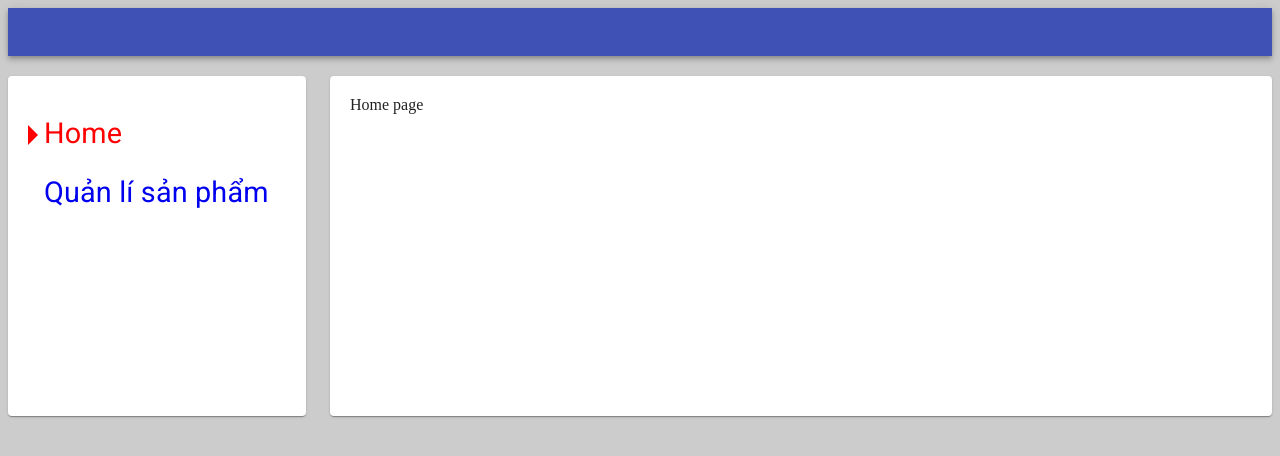
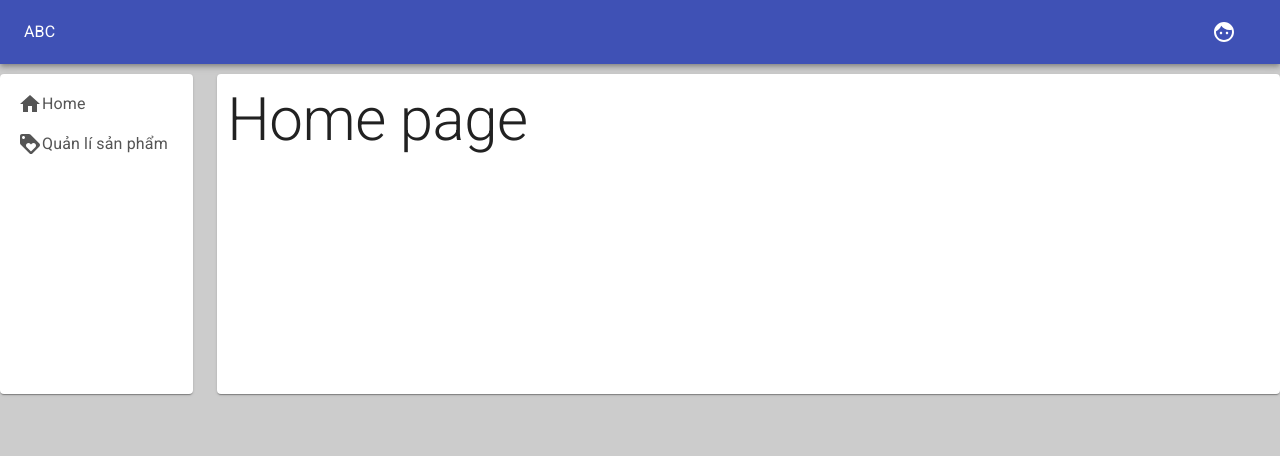
Before and after one commit to nguyenHoang32/connect-api, a React (Create React App) app: page / in a window 1280 px wide. Shown: the top 456 px of the page. Built offline with nearby package versions, Linux system fonts and the light colour scheme.

Commit message:
material-ui

```diff
--- a/db.json
+++ /dev/null
@@ -1,16 +0,0 @@
-{
-  "products": [
-    {
-      "name": "Nguyễn Hoàng",
-      "price": 1234567890,
-      "status": false,
-      "id": 1
-    },
-    {
-      "name": "Nguyễn Hoàng",
-      "price": 123123,
-      "status": true,
-      "id": 2
-    }
-  ]
-}
--- a/public/index.html
+++ b/public/index.html
@@ -12,7 +12,7 @@
     <link rel="stylesheet" href="https://fonts.googleapis.com/icon?family=Material+Icons" />
     <title>React App</title>
   </head>
-  <body>
-    <div id="root"></div>
+  <body style="margin: 0">
+    <div id="root" ></div>
   </body>
 </html>
--- a/src/App.js
+++ b/src/App.js
@@ -1,13 +1,14 @@
 import React from "react";
 import "./App.css";
 import Menu from "./components/Menu/Menu";
-import { Grid, AppBar, Tabs, Paper, withStyles } from "@material-ui/core";
+import { Grid, Paper, withStyles } from "@material-ui/core";
 import { BrowserRouter as Router, Route, Switch } from "react-router-dom";
+import APPBAR from './components/AppBar/APPBAR'
 import routes from "./routes";
 const styles = {
   Paper: {
-    padding: 20,
-    marginTop: 20,
+    padding: 10,
+    marginTop: 10,
     minHeight: "300px",
   },
 };
@@ -28,16 +29,14 @@ class App extends React.Component {
     return (
       <Router>
         <div className="App">
-          <AppBar position="static">
-            <Tabs></Tabs>
-          </AppBar>
+          <APPBAR/>
           <Grid container spacing={3}>
-            <Grid item xs={3}>
+            <Grid item xs={3} sm={2}>
               <Paper className={classes.Paper}>
                 <Menu />
               </Paper>
             </Grid>
-            <Grid item xs={9}>
+            <Grid item xs={9} sm={10}>
               <Paper className={classes.Paper}>
                 <Switch>{this.showRoute()}</Switch>
               </Paper>
--- /dev/null
+++ b/src/components/AppBar/APPBAR.js
@@ -0,0 +1,86 @@
+import React from "react";
+import {
+  AppBar,
+  Toolbar,
+  Typography,
+  Popover,
+  Button,
+} from "@material-ui/core";
+import { Link } from "react-router-dom";
+import FaceIcon from "@material-ui/icons/Face";
+import AccountCircleIcon from "@material-ui/icons/AccountCircle";
+import ExitToAppIcon from "@material-ui/icons/ExitToApp";
+import List from "@material-ui/core/List";
+import ListItem from "@material-ui/core/ListItem";
+import ListItemIcon from "@material-ui/core/ListItemIcon";
+import ListItemText from "@material-ui/core/ListItemText";
+import { withStyles } from "@material-ui/core/styles";
+const styles = theme => ({
+  link: {
+    color: '#fff',
+    textDecoration: 'none'
+  }
+})
+
+
+class APPBAR extends React.Component {
+  state = {
+    anchorEl: null,
+  };
+  onClick = (e) => {
+    this.setState({
+      anchorEl: e.currentTarget,
+    });
+  };
+  onClose = () => {
+    this.setState({
+      anchorEl: null,
+    });
+  };
+  render() {
+    const open = Boolean(this.state.anchorEl);
+    const classes = this.props.classes;
+    return (
+      <AppBar position="static">
+        <Toolbar>
+          <Typography style={{ flex: 1 }} color="inherit">
+            <Link to="/" className={classes.link}>ABC</Link>
+          </Typography>
+          <Button color="inherit">
+            <FaceIcon onClick={this.onClick} />
+          </Button>
+
+          <Popover
+            open={open}
+            anchorEl={this.state.anchorEl}
+            onClose={this.onClose}
+            anchorOrigin={{
+              vertical: "bottom",
+              horizontal: "center",
+            }}
+            transformOrigin={{
+              vertical: "top",
+              horizontal: "center",
+            }}
+          >
+            <List>
+              <ListItem button>
+                <ListItemIcon>
+                  <AccountCircleIcon />
+                </ListItemIcon>
+                <ListItemText>Your account</ListItemText>
+              </ListItem>
+              <ListItem button>
+                <ListItemIcon>
+                  <ExitToAppIcon />
+                </ListItemIcon>
+                <ListItemText>Log out</ListItemText>
+              </ListItem>
+            </List>
+          </Popover>
+        </Toolbar>
+      </AppBar>
+    );
+  }
+}
+export default withStyles(styles)(APPBAR);
--- a/src/components/Menu/Menu.js
+++ b/src/components/Menu/Menu.js
@@ -1,40 +1,46 @@
-import React from 'react';
-import { NavLink } from 'react-router-dom';
-import { withStyles, List, ListItem, Typography } from '@material-ui/core';
-import styles from './styles.js';
+import React from "react";
+import { NavLink } from "react-router-dom";
+import { List, ListItem, Typography } from "@material-ui/core";
+import { withStyles } from "@material-ui/core/styles";
+import HomeIcon from "@material-ui/icons/Home";
+import LoyaltyIcon from "@material-ui/icons/Loyalty";
+const styles = {
+  link: {
+    textDecoration: "none",
+    display: 'inline-flex',
+    color: '#555',
+    width: '100%',
 
-
+  },
+  listItem: {
+    padding: "8px",
+    '&:hover': {
+      backgroundColor: '#e1e5f1'
+    },
+  },
+  active: {
+    backgroundColor: '#e1e5f1'
+  }
+};
 class Menu extends React.Component {
-
   render() {
     const { classes } = this.props;
     return (
-			<List>
-                  <ListItem>
-                    <Typography>
-                      <NavLink
-                        to="/"
-                        exact
-                        className={classes.NavLink}
-                        activeClassName={classes.active}
-                      >
-                        Home
+      <List disablePadding>
+        <ListItem className={classes.listItem}>
+          <NavLink to="/" exact className={classes.link}>
+            <HomeIcon/>
+            <Typography>Home</Typography>
           </NavLink>
-                    </Typography>
         </ListItem>
-                  <ListItem>
-                    <Typography>
-                      <NavLink
-                        to="/products"
-                        className={classes.NavLink}
-                        activeClassName={classes.active}
-                      >
-						Quản lí sản phẩm
+        <ListItem className={classes.listItem}>
+          <NavLink to="/products" className={classes.link}>
+            <LoyaltyIcon />
+            <Typography>Quản lí sản phẩm</Typography>
           </NavLink>
-                    </Typography>
         </ListItem>
       </List>
-		)
+    );
   }
 }
 export default withStyles(styles)(Menu);
--- a/src/components/Menu/styles.js
+++ /dev/null
@@ -1,24 +0,0 @@
-const styles = {
-    NavLink: {
-        textDecoration: "none",
-        fontSize: '1.8rem',
-        '@media (max-width: 780px)' : {
-          fontSize: '1.4rem',
-        }
-      },
-      active: {
-        color: "red",
-        "&::before": {
-          content: `''`,
-          position: "absolute",
-          display: "block",
-          left: "0",
-          top: "35%",
-          width: "0",
-          height: "0",
-          border: "10px solid",
-          borderColor: "transparent transparent transparent red",
-        },
-      },
-}
-export default styles;
--- a/src/components/ProductForm/ProductForm.js
+++ b/src/components/ProductForm/ProductForm.js
@@ -14,6 +14,7 @@ import {
   Input,
   withStyles,
   Button,
+  Container
 } from "@material-ui/core";
 import styles from "./styles.js";
 class ProductForm extends React.Component {
@@ -73,6 +74,9 @@ class ProductForm extends React.Component {
     const { classes } = this.props;
     const { name, price, quantity, id } = this.state;
     return (
+      <Container>
+
+
       <form onSubmit={this.onSubmit} className={classes.form}>
         {id === undefined ? <h1>THÊM SẢN PHẨM</h1> : <h1>CHỈNH SỬA SẢN PHẨM</h1>}
         <FormGroup>
@@ -121,6 +125,7 @@ class ProductForm extends React.Component {
           {id === undefined ? 'Thêm' : 'Cập nhập'}
         </Button>
       </form>
+      </Container>
     );
   }
 }
--- a/src/components/ProductList/ProductList.js
+++ b/src/components/ProductList/ProductList.js
@@ -6,7 +6,6 @@ import {
   actFetchProductsRequest,
   actDeleteProductRequest,
 } from "../../action/index";
-import Alert from '@material-ui/lab/Alert';
 import {
   Table,
   TableBody,
--- a/src/index.js
+++ b/src/index.js
@@ -1,18 +1,26 @@
-import React from 'react';
-import ReactDOM from 'react-dom';
-import App from './App';
+import React from "react";
+import ReactDOM from "react-dom";
+import App from "./App";
+import {
+  createMuiTheme,
+  ThemeProvider,
+  responsiveFontSizes,
+} from "@material-ui/core/styles";
 
-
-import { createStore, applyMiddleware, compose } from 'redux';
-import { Provider } from 'react-redux';
-import appReducers from './reducers/index';
-import thunk from 'redux-thunk';
-const store = createStore(
-    appReducers,
-    compose(applyMiddleware(thunk))
+import { createStore, applyMiddleware, compose } from "redux";
+import { Provider } from "react-redux";
+import appReducers from "./reducers/index";
+import thunk from "redux-thunk";
+const store = createStore(appReducers, compose(applyMiddleware(thunk)));
+let theme = createMuiTheme({
+  palette: {},
+});
+theme = responsiveFontSizes(theme);
+ReactDOM.render(
+  <ThemeProvider theme={theme}>
+    <Provider store={store}>
+      <App />
+    </Provider>
+  </ThemeProvider>,
+  document.getElementById("root")
 );
-ReactDOM.render(
-    <Provider store={store}>
-        <App/>
-    </Provider>
-, document.getElementById('root'));
--- a/src/pages/HomePage/HomePage.js
+++ b/src/pages/HomePage/HomePage.js
@@ -1,10 +1,11 @@
 import React from 'react';
+import {Typography} from '@material-ui/core';
 class HomePage extends React.Component{
     render(){
         return(
-            <div>
+            <Typography variant="h2">
                 Home page
-            </div>
+            </Typography>
         )
     }
 }
```
Lines whose indentation alone changed are shown as unchanged.
